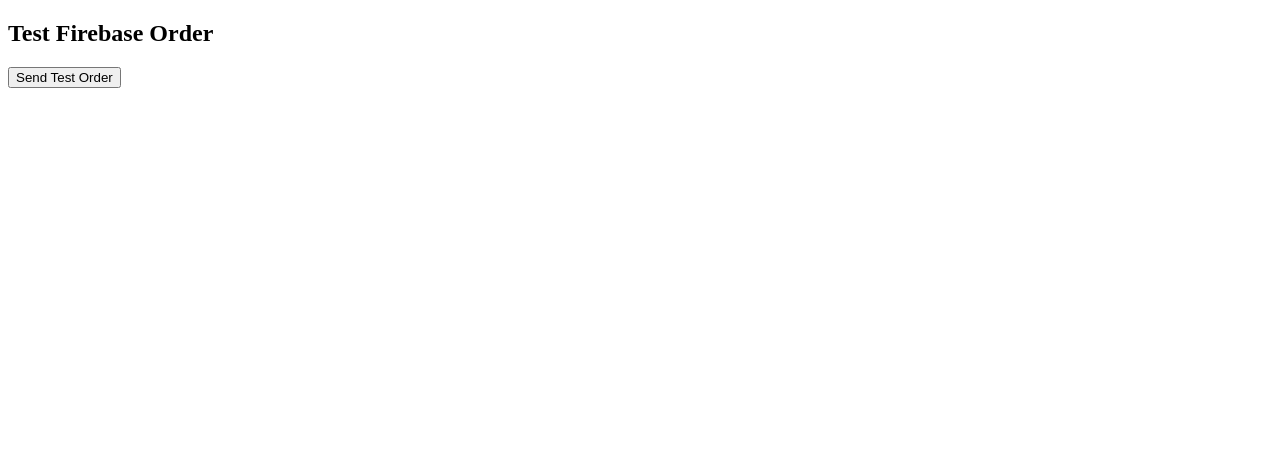
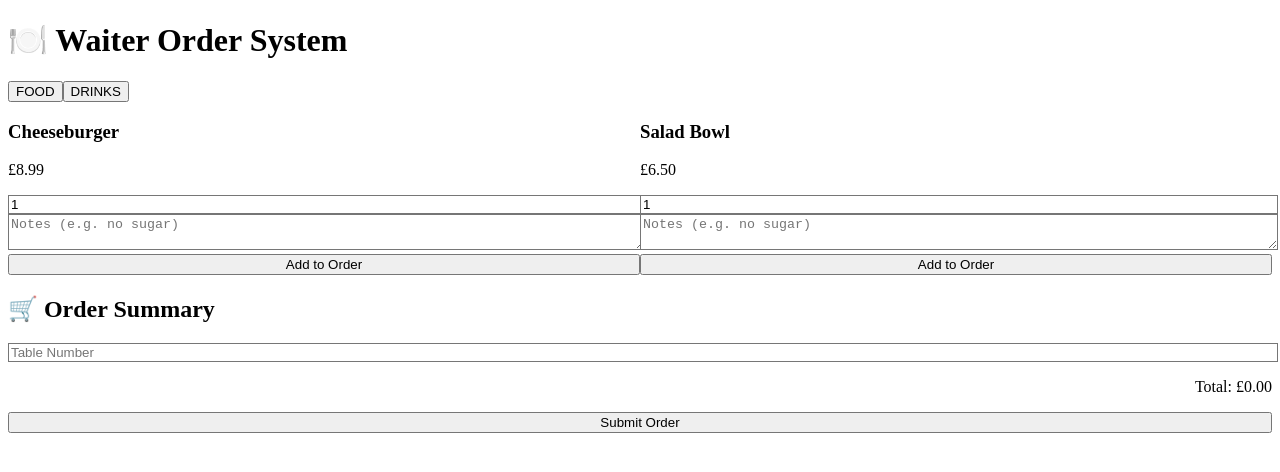
Before and after one commit to peterstearoom/peterstearoom, a React (Vite) app: page / in a window 1280 px wide. Shown: the top 472 px of the page. Built offline with nearby package versions, Linux system fonts and the light colour scheme.

Commit message:
Tweaked cart layout and note input

```diff
--- a/package.json
+++ b/package.json
@@ -12,7 +12,8 @@
   "dependencies": {
     "firebase": "^11.6.0",
     "react": "^19.0.0",
-    "react-dom": "^19.0.0"
+    "react-dom": "^19.0.0",
+    "zustand": "^5.0.3"
   },
   "devDependencies": {
     "@eslint/js": "^9.22.0",
--- a/src/App.jsx
+++ b/src/App.jsx
@@ -1,11 +1,7 @@
-import TestFirebase from './pages/TestFirebase'
+import WaiterScreen from './pages/WaiterScreen'
 
 function App() {
-  return (
-    <div className="min-h-screen bg-gray-100">
-      <TestFirebase />
-    </div>
-  )
+  return <WaiterScreen />
 }
 
 export default App
--- /dev/null
+++ b/src/components/MenuItemCard.jsx
@@ -0,0 +1,45 @@
+import React, { useState } from 'react'
+import { useOrderStore } from '../store/useOrderStore'
+
+function MenuItemCard({ item }) {
+  const [qty, setQty] = useState(1)
+  const [note, setNote] = useState('')
+  const addItem = useOrderStore((s) => s.addItem)
+
+  const handleAdd = () => {
+    addItem({ ...item, qty, note })
+    setQty(1)
+    setNote('')
+  }
+
+  return (
+    <div className="bg-white p-3 rounded shadow">
+      <h3 className="font-bold">{item.name}</h3>
+      <p className="text-sm text-gray-600">£{item.price.toFixed(2)}</p>
+
+      <input
+        type="number"
+        min="1"
+        value={qty}
+        onChange={(e) => setQty(Number(e.target.value))}
+        className="border w-full mt-2 px-2 py-1 text-sm"
+      />
+
+      <textarea
+        placeholder="Notes (e.g. no sugar)"
+        value={note}
+        onChange={(e) => setNote(e.target.value)}
+        className="border w-full mt-2 px-2 py-1 text-sm"
+      />
+
+      <button
+        onClick={handleAdd}
+        className="mt-2 w-full bg-green-600 text-white py-1 rounded"
+      >
+        Add to Order
+      </button>
+    </div>
+  )
+}
+
+export default MenuItemCard
--- /dev/null
+++ b/src/components/MenuTabs.jsx
@@ -0,0 +1,43 @@
+import React, { useState } from 'react'
+import MenuItemCard from './MenuItemCard'
+
+const menuData = {
+  food: [
+    { name: 'Cheeseburger', price: 8.99 },
+    { name: 'Salad Bowl', price: 6.5 }
+  ],
+  drinks: [
+    { name: 'Coffee', price: 2.2 },
+    { name: 'Tea', price: 2.0 }
+  ]
+}
+
+function MenuTabs() {
+  const [activeTab, setActiveTab] = useState('food')
+
+  return (
+    <div className="p-4">
+      <div className="flex gap-2 mb-4">
+        {['food', 'drinks'].map((tab) => (
+          <button
+            key={tab}
+            onClick={() => setActiveTab(tab)}
+            className={`px-4 py-2 rounded ${
+              activeTab === tab ? 'bg-blue-600 text-white' : 'bg-gray-300'
+            }`}
+          >
+            {tab.toUpperCase()}
+          </button>
+        ))}
+      </div>
+
+      <div className="grid grid-cols-2 gap-4">
+        {menuData[activeTab].map((item, i) => (
+          <MenuItemCard key={i} item={{ ...item, category: activeTab }} />
+        ))}
+      </div>
+    </div>
+  )
+}
+
+export default MenuTabs
--- /dev/null
+++ b/src/components/OrderCart.jsx
@@ -0,0 +1,115 @@
+import React, { useState } from 'react'
+import { useOrderStore } from '../store/useOrderStore'
+import { ref, push } from 'firebase/database'
+import { database } from '../lib/firebase'
+
+function OrderCart() {
+  const {
+    cart,
+    tableNumber,
+    paymentType,
+    setTableNumber,
+    setPaymentType,
+    updateItem,
+    removeItem,
+    clearCart
+  } = useOrderStore()
+
+  const [showPayment, setShowPayment] = useState(false)
+  const total = cart.reduce((sum, i) => sum + i.qty * i.price, 0)
+
+  const grouped = { food: [], drinks: [] }
+  cart.forEach((item) => grouped[item.category].push(item))
+
+  const submitOrder = () => {
+    if (!tableNumber || cart.length === 0) return alert("Missing table # or cart")
+
+    setShowPayment(true)
+  }
+
+  const confirmSubmit = async (method) => {
+    setPaymentType(method)
+
+    const payload = {
+      table: tableNumber,
+      items: JSON.parse(JSON.stringify(cart)),
+      payment: method,
+      total: Number(total.toFixed(2)),
+      time: new Date().toISOString()
+    }
+
+    await push(ref(database, 'orders'), payload)
+    alert("✅ Order Submitted!")
+    clearCart()
+    setShowPayment(false)
+  }
+
+  return (
+    <div className="p-4 bg-white mt-4 shadow rounded">
+      <h2 className="text-xl font-bold mb-2">🛒 Order Summary</h2>
+
+      <input
+        placeholder="Table Number"
+        type="number"
+        value={tableNumber}
+        onChange={(e) => setTableNumber(e.target.value)}
+        className="border px-2 py-1 mb-3 w-full"
+      />
+
+      {['food', 'drinks'].map((type) =>
+        grouped[type].length > 0 && (
+          <div key={type}>
+            <h3 className="font-semibold">{type.toUpperCase()}</h3>
+            <ul>
+              {grouped[type].map((item, i) => {
+                const idx = cart.findIndex((ci) =>
+                  ci.name === item.name && ci.category === item.category && ci.note === item.note
+                )
+                return (
+                  <li key={i} className="border-b py-2">
+                    <div className="flex justify-between">
+                      <span>{item.name}</span>
+                      <button onClick={() => removeItem(idx)} className="text-red-600 text-xs">
+                        Remove
+                      </button>
+                    </div>
+                    <input
+                      type="number"
+                      value={item.qty}
+                      onChange={(e) => updateItem(idx, { qty: Number(e.target.value) })}
+                      className="border px-2 py-1 w-16 text-sm mt-1"
+                    />
+                    <textarea
+                      value={item.note}
+                      onChange={(e) => updateItem(idx, { note: e.target.value })}
+                      className="w-full border text-sm mt-1 px-2 py-1"
+                    />
+                    <div className="text-xs text-right">£{(item.qty * item.price).toFixed(2)}</div>
+                  </li>
+                )
+              })}
+            </ul>
+          </div>
+        )
+      )}
+
+      <p className="mt-2 font-bold text-right">Total: £{total.toFixed(2)}</p>
+
+      <button onClick={submitOrder} className="mt-3 w-full bg-blue-600 text-white py-2 rounded">
+        Submit Order
+      </button>
+
+      {showPayment && (
+        <div className="mt-3">
+          <p>Select Payment Method</p>
+          <div className="flex gap-2 mt-1">
+            <button onClick={() => confirmSubmit('Card')} className="flex-1 bg-gray-800 text-white py-1 rounded">Card</button>
+            <button onClick={() => confirmSubmit('Cash')} className="flex-1 bg-green-600 text-white py-1 rounded">Cash</button>
+          </div>
+        </div>
+      )}
+    </div>
+  )
+}
+
+export default OrderCart
--- /dev/null
+++ b/src/pages/WaiterScreen.jsx
@@ -0,0 +1,15 @@
+import React from 'react'
+import MenuTabs from '../components/MenuTabs'
+import OrderCart from '../components/OrderCart'
+
+function WaiterScreen() {
+  return (
+    <div className="min-h-screen bg-gray-100 p-4">
+      <h1 className="text-2xl font-bold mb-4">🍽️ Waiter Order System</h1>
+      <MenuTabs />
+      <OrderCart />
+    </div>
+  )
+}
+
+export default WaiterScreen
--- /dev/null
+++ b/src/store/useOrderStore.js
@@ -0,0 +1,26 @@
+import { create } from 'zustand'
+
+export const useOrderStore = create((set) => ({
+  tableNumber: '',
+  paymentType: '',
+  cart: [],
+  addItem: (item) =>
+    set((state) => ({
+      cart: [...state.cart, item]
+    })),
+  removeItem: (index) =>
+    set((state) => {
+      const updated = [...state.cart]
+      updated.splice(index, 1)
+      return { cart: updated }
+    }),
+  updateItem: (index, updatedItem) =>
+    set((state) => {
+      const updated = [...state.cart]
+      updated[index] = { ...updated[index], ...updatedItem }
+      return { cart: updated }
+    }),
+  setTableNumber: (tableNumber) => set({ tableNumber }),
+  setPaymentType: (paymentType) => set({ paymentType }),
+  clearCart: () => set({ cart: [], tableNumber: '', paymentType: '' })
+}))
```
Also changed, not shown: 1 other file (tests, documents, lock files or other folders).
